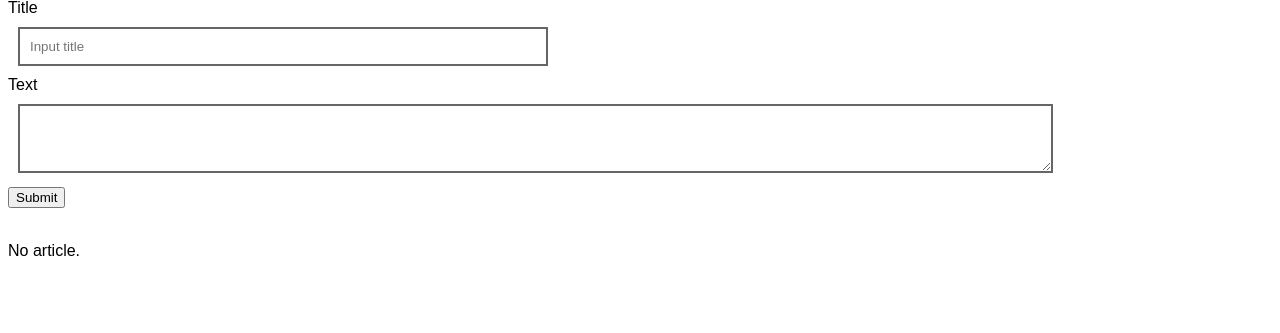
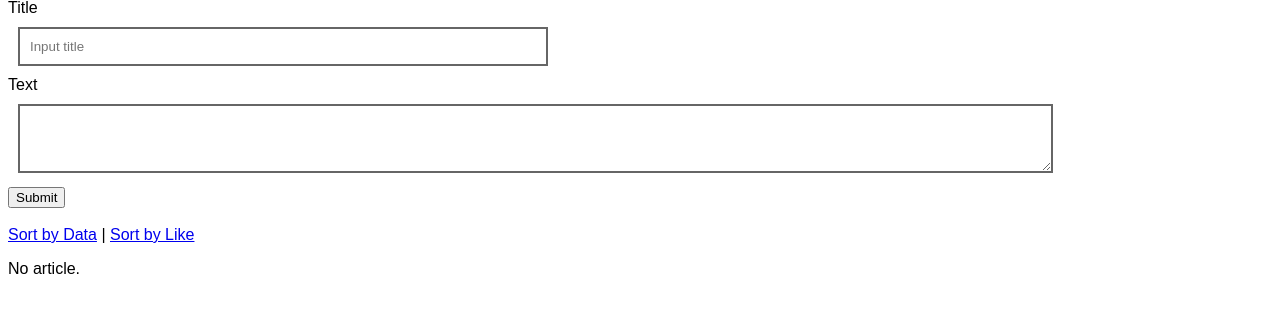
Before and after one commit to s1F102502676/blog_sample, a Django app: a page that uses blog/templates/blog/index.html in a window 1280 px wide. Shown: the part 184-517 px from the top of the page. Run offline with Django 5.2, Linux system fonts and the light colour scheme; data that the repository does not hold is empty.

Commit message:
add sort

```diff
--- a/blog/templates/blog/index.html
+++ b/blog/templates/blog/index.html
@@ -31,12 +31,20 @@
       </div>
     </form>
     <br />
+    <div>
+      <a href="{% url 'index' %}?sort=data">Sort by Data</a> |
+      <a href="{% url 'index' %}?sort=like">Sort by Like</a>
+    </div>
+
 
     {% if articles %} {% for article in articles %}
     <div class='text'>
       <h2>
       <a href="{% url 'detail' article.id %}">{{ article.title }}</a>
       <small>[{{ article.posted_at }}]</small>
+      <div>
+        <a href="{% url 'detail' article.id %}">Like: {{ article.like }}</a>
+      </div>
       <div>{{ article.body | linebreaksbr }}</div>
     </div>
     {% endfor %} {% else %}
--- a/blog/urls.py
+++ b/blog/urls.py
@@ -8,4 +8,5 @@ urlpatterns = [
     path("<int:article_id>/", views.detail, name="detail"),
     path("<int:article_id>/delete", views.delete, name="delete"),
     path("<int:article_id>/update", views.update, name="update"),
+    path("<int:article_id>/like", views.like, name="like"),
 ]
--- a/blog/views.py
+++ b/blog/views.py
@@ -8,11 +8,17 @@ from django.http import Http404
 
 # Create your views here.
 def index(request):
-    if request.method == "POST":
-        article = Article(title=request.POST["title"], body=request.POST["text"])
-        article.save()
-        return redirect(detail, article.id)
-    context = {"articles": Article.objects.all()}
+
+    if "sort" in request.GET:
+        articles = Article.objects.order_by("-posted_at")
+        if request.GET["sort"] == "like":
+            articles = Article.objects.order_by("-like")
+        else:
+            articles = Article.objects.order_by("-posted_at")
+    else:
+        articles = Article.objects.order_by("-posted_at")
+
+    context = {"articles": articles}
 
     return render(request, "blog/index.html", context)
 
@@ -75,3 +81,13 @@ def delete(request, article_id):
         raise Http404("Article does not exist")
     article.delete()
     return redirect(index)
+
+
+def like(request, article_id):
+    try:
+        article = Article.objects.get(pl=article_id)
+        article.like += 1
+        article.save()
+    except Article.DoesNotExist:
+        raise Http404("Article does not exist")
+    return redirect(detail, article_id)
```
